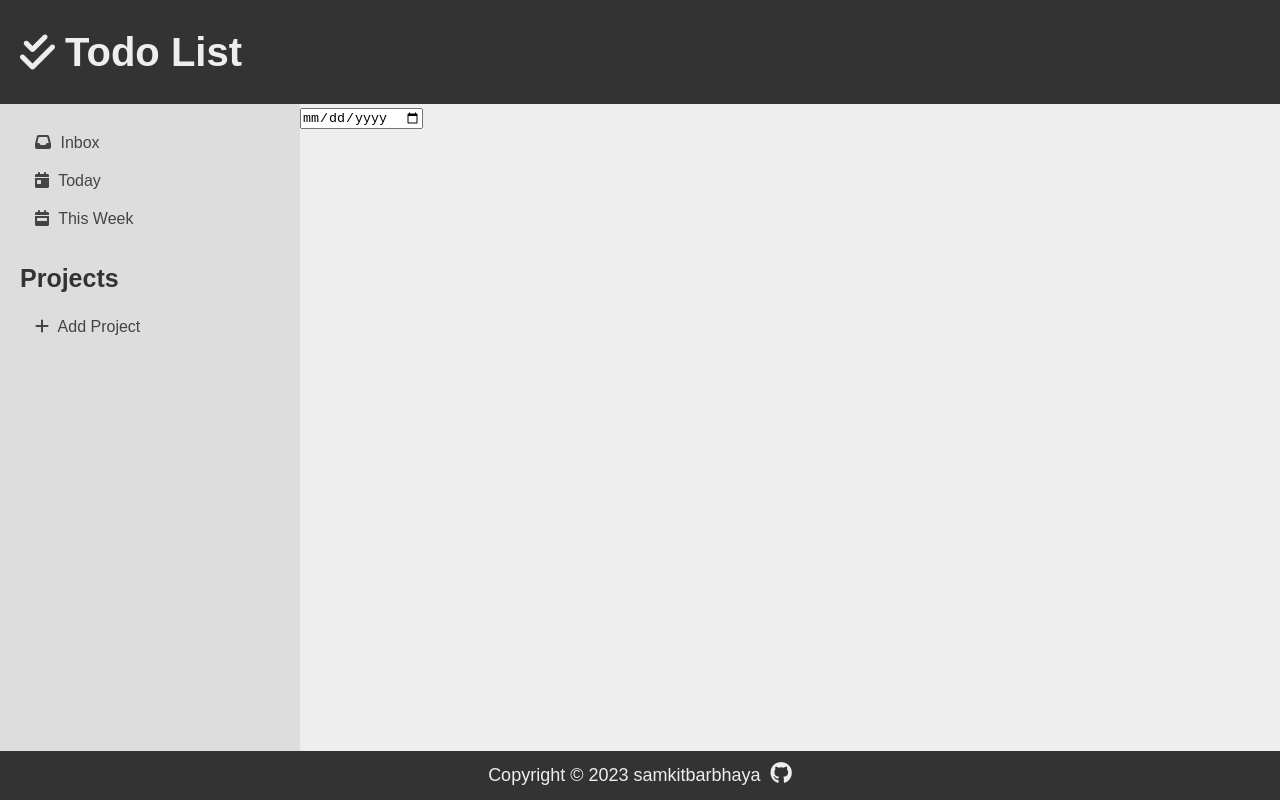
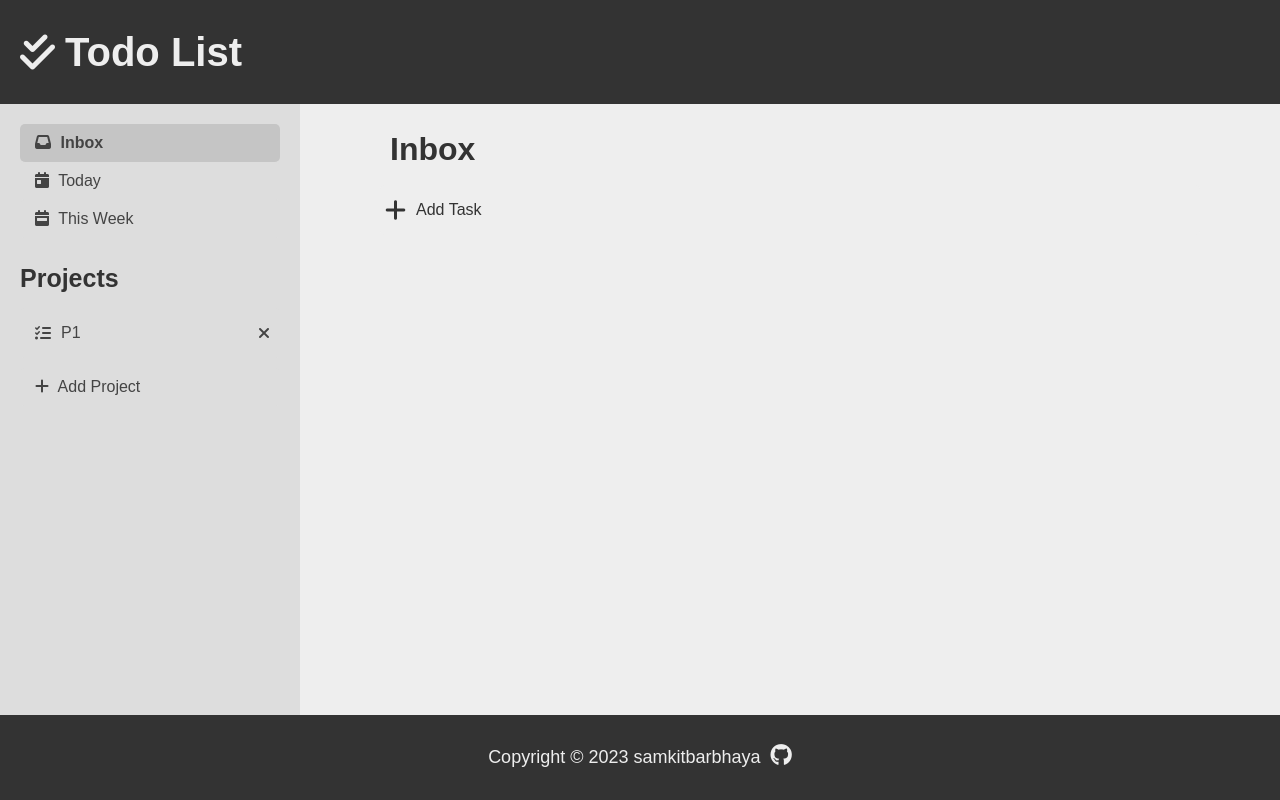
Before and after one commit to samkitbarbhaya/to-do-list, a website built with webpack: page dist/index.html in a window 1280 px wide. Both pictures are taken after a click on the button "Inbox". Built offline with nearby package versions, Linux system fonts and the light colour scheme; a web font is replaced by a local one.

Commit message:
Many Many Changes

```diff
--- a/src/components/Display.js
+++ b/src/components/Display.js
@@ -1,4 +1,138 @@
+import { compareAsc } from "date-fns"
+import { project } from "./Project"
+import { task } from "./Task"
+import { toDoList } from "./ToDoList"
 
-const Display = ()=>{console.log("Smakit")}
+const Display = ()=>{
+
+    const toDoListObj = toDoList()
+    const t1 = task("T1")
+    const t2 = task("T2")
+
+    const p1 = project("P1")
+    toDoListObj.addProject(p1.Name)
+
+    toDoListObj.getProject(p1.Name).addTask(t1.Name)
+    toDoListObj.getProject(p1.Name).addTask(t2.Name)
+
+    const loadHomePage = ()=> {
+        loadProjects()
+        initProjectButtons()
+        openProject('Inbox',document.querySelector('#inbox-button'))
+    }
+
+    //Fetch Projects from the Storage and render them into the Nav Bar
+    const loadProjects = ()=> {
+        //Fetch Projects from the Storage
+        toDoListObj.ProjectList.forEach((projectEl)=>{
+            if(projectEl.Name === 'Inbox' || projectEl.Name === 'Today' || projectEl.Name === 'This Week') return
+            createProject(projectEl.Name)
+        })
+    }
+
+    const openProject = (projectName, buttonElement)=>{
+
+        //Fetch All Nav Buttons and remove active class from them
+        const defaultButtons = document.querySelectorAll('.nav-default-button')
+        const userButtons = document.querySelectorAll('.nav-user-button')
+        const allButtons = [...defaultButtons, ...userButtons]
+        allButtons.forEach((button)=> button.classList.remove('active'))
+        buttonElement.classList.add('active')
+
+        //Fetch Project with name 'projectName' from the Storage
+        const project = toDoListObj.ProjectList.find((projectEl)=>{
+            return projectEl.Name === projectName
+        })
+
+        //Reset the Task List Before Rendering new List Items
+        var projectTasks = document.querySelector(".task-list")
+        projectTasks.innerHTML = ""
+
+        var projectTitle = document.querySelector("#project-title")
+        projectTitle.textContent = projectName
+
+        project.TaskList.forEach((taskEl)=>{
+            createTask(taskEl.Name,taskEl.Date)
+        })
+    }
+
+
+    //Event Listeners
+
+    const initProjectButtons = ()=>{
+
+        const inboxButton = document.querySelector("#inbox-button")
+        const todayButton = document.querySelector("#today-button")
+        const weekButton =  document.querySelector("#this-week-button")
+        const projectButtons = document.querySelectorAll(".nav-user-button")
+        const addProjectButton = document.querySelector("#button-add-project")
+
+        inboxButton.addEventListener("click",(e)=>{
+            openProject('Inbox',e.target)
+            document.querySelector('.button-add-task').classList.remove("invisible")
+        })
+
+        todayButton.addEventListener("click",(e)=>{
+            openProject('Today',e.target)
+            document.querySelector('.button-add-task').classList.add("invisible")
+        })
+
+        weekButton.addEventListener("click",(e)=>{
+            openProject('This Week',e.target)
+            document.querySelector('.button-add-task').classList.add("invisible")
+        })
+
+        projectButtons.forEach((projectButton)=>{
+            projectButton.addEventListener("click",(e)=>{
+                openProject(e.target.id,e.target)
+                document.querySelector('.button-add-task').classList.remove("invisible")
+            })
+        })
+
+        addProjectButton.addEventListener("click",()=>{
+            document.querySelector('.button-add-project').classList.add('invisible')
+            document.querySelector('.add-project-popup').classList.add('active')
+        })
+    }
+
+    //Creating Content HTML Files
+
+    const createProject = (projectName)=>{
+        var user_projects = document.querySelector(".projects-list")
+        user_projects.innerHTML += `
+            <button class="nav-user-button active" id=${projectName}>
+                <div class="left-task-panel">
+                    <i class="fa fa-list-check"></i>
+                    <p>${projectName}</p>
+                </div>
+                <div class="right-task-panel">
+                    <i class="fas fa-times" aria-hidden="true"></i>
+                </div>
+            </button>
+        `
+    }
+
+    const createTask = (taskName, taskDate)=>{
+        var project_tasks = document.querySelector(".task-list")
+        project_tasks.innerHTML+=`
+            <button class="button-task">
+            <div class="left-task-panel">
+                <i class="far fa-circle" aria-hidden="true"></i>
+                <p class="task-content">${taskName}</p>
+                <input type="text" class="input-task-name">
+            </div>
+            <div class="right-task-panel">
+                <p class="due-date">${taskDate}</p>
+                <input type="date" class="input-due-date">
+                <i class="fas fa-times" aria-hidden="true"></i>
+            </div>
+            </button>
+        `
+    }
+
+    return{
+        loadHomePage
+    }
+}
 
 export {Display}
--- a/src/index.js
+++ b/src/index.js
@@ -1,3 +1,3 @@
-import { toDoList } from "./components/ToDoList";
-import { task } from "./components/Task";
-import { project } from "./components/Project";
+import { Display } from "./components/Display";
+
+Display().loadHomePage()
```
Also changed, not shown: dist/index.html, dist/main.js, dist/style.css, src/components/Storage.js (added).
